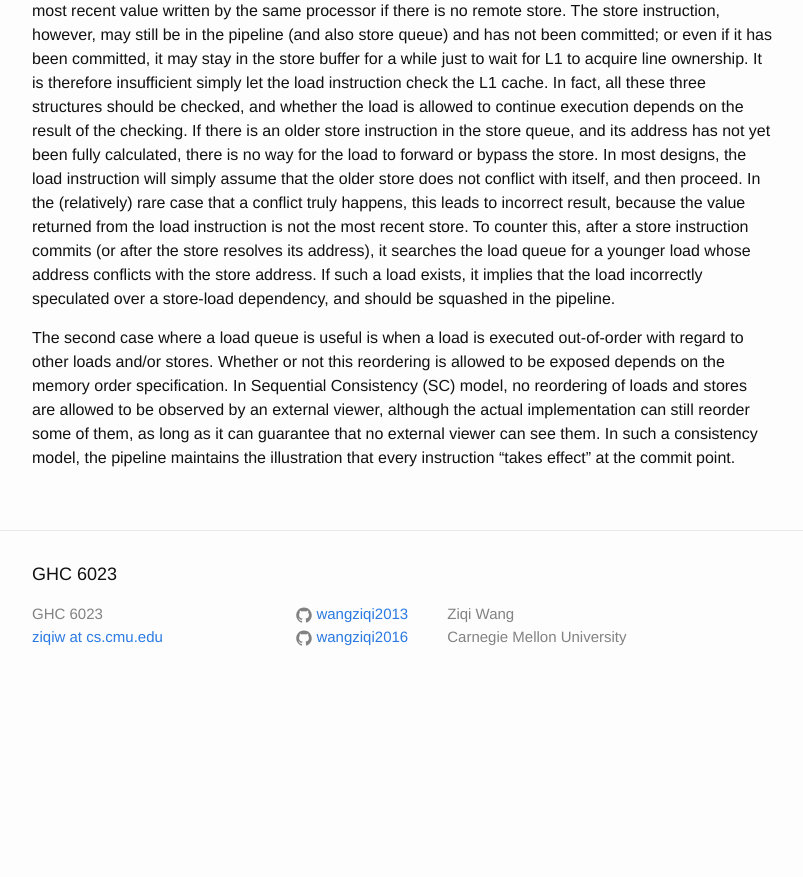
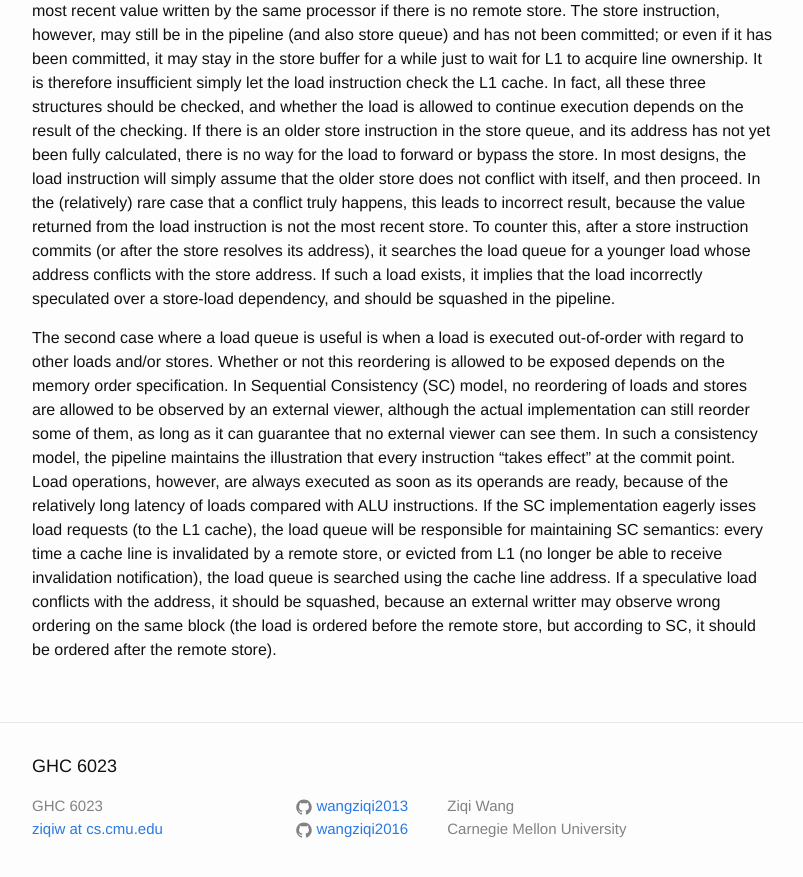
Before and after one commit to wangziqi2013/wangziqi2013.github.io, a Jekyll site: the page built from _posts/2019-08-07-the-superfluous-load-queue.markdown, in a window 1280 px wide and 900 px high, scrolled down 619 px. Shown: the top 877 px of the window, without its empty margins (238-1041 px from the left). Built offline with Jekyll 4.4.1, drawn with Linux system fonts in a browser that asks for light colours; before the commit the page ends 1327 px from its top, so only the background shows below that.

Commit message:
Finish SC

```diff
--- a/_posts/2019-08-07-the-superfluous-load-queue.markdown
+++ b/_posts/2019-08-07-the-superfluous-load-queue.markdown
@@ -37,4 +37,10 @@ stores. Whether or not this reordering is allowed to be exposed depends on the m
 Consistency (SC) model, no reordering of loads and stores are allowed to be observed by an external viewer, although
 the actual implementation can still reorder some of them, as long as it can guarantee that no external viewer can
 see them. In such a consistency model, the pipeline maintains the illustration that every instruction "takes effect"
-at the commit point.
+at the commit point. Load operations, however, are always executed as soon as its operands are ready, because of the
+relatively long latency of loads compared with ALU instructions. If the SC implementation eagerly isses load requests (to
+the L1 cache), the load queue will be responsible for maintaining SC semantics: every time a cache line is invalidated
+by a remote store, or evicted from L1 (no longer be able to receive invalidation notification), the load queue is searched
+using the cache line address. If a speculative load conflicts with the address, it should be squashed, because an external
+writter may observe wrong ordering on the same block (the load is ordered before the remote store, but according to SC,
+it should be ordered after the remote store).
```
